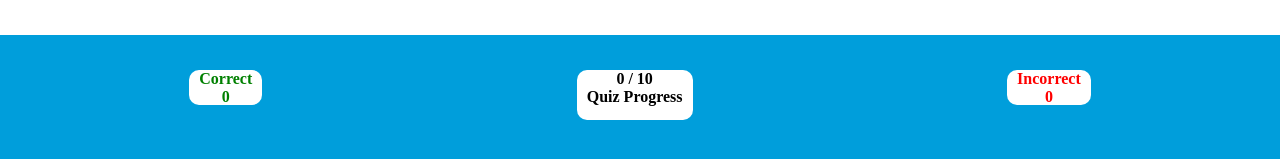
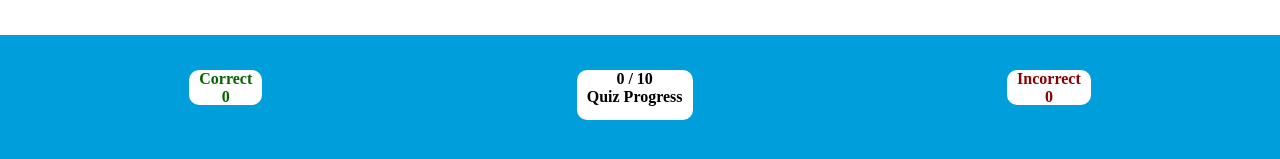
Before and after one commit to JarlathMacS/guess-the-flag, a plain HTML site: page index.html in a window 1280 px wide. Shown: the part 615-774 px from the top of the page. Drawn offline with Linux system fonts and the light colour scheme; a web font is replaced by a local one.

Commit message:
Darken the red/green counter colours to improve accessibility

```diff
--- a/assets/css/style.css
+++ b/assets/css/style.css
@@ -189,7 +189,7 @@ footer {
 
 .correct-counter {
     background-color: white;
-    color: green;
+    color: darkgreen;
     height: 25px;
     border-radius: 10px;
     padding: 0 10px 35px;
@@ -198,7 +198,7 @@ footer {
 
 .incorrect-counter {
     background-color: white;
-    color: red;
+    color: darkred;
     height: 25px;
     border-radius: 10px;
     padding: 0 10px 35px;
```
